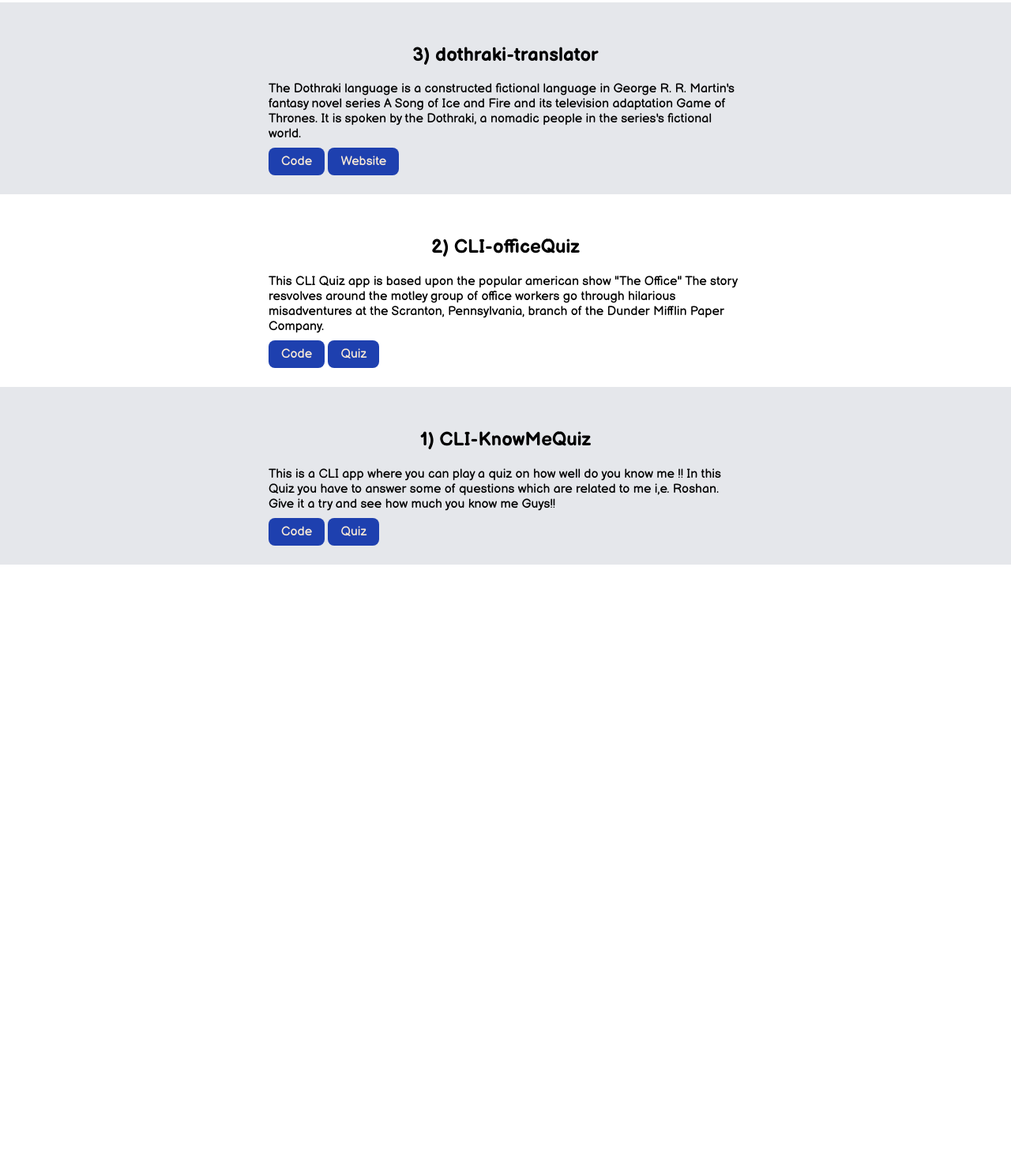
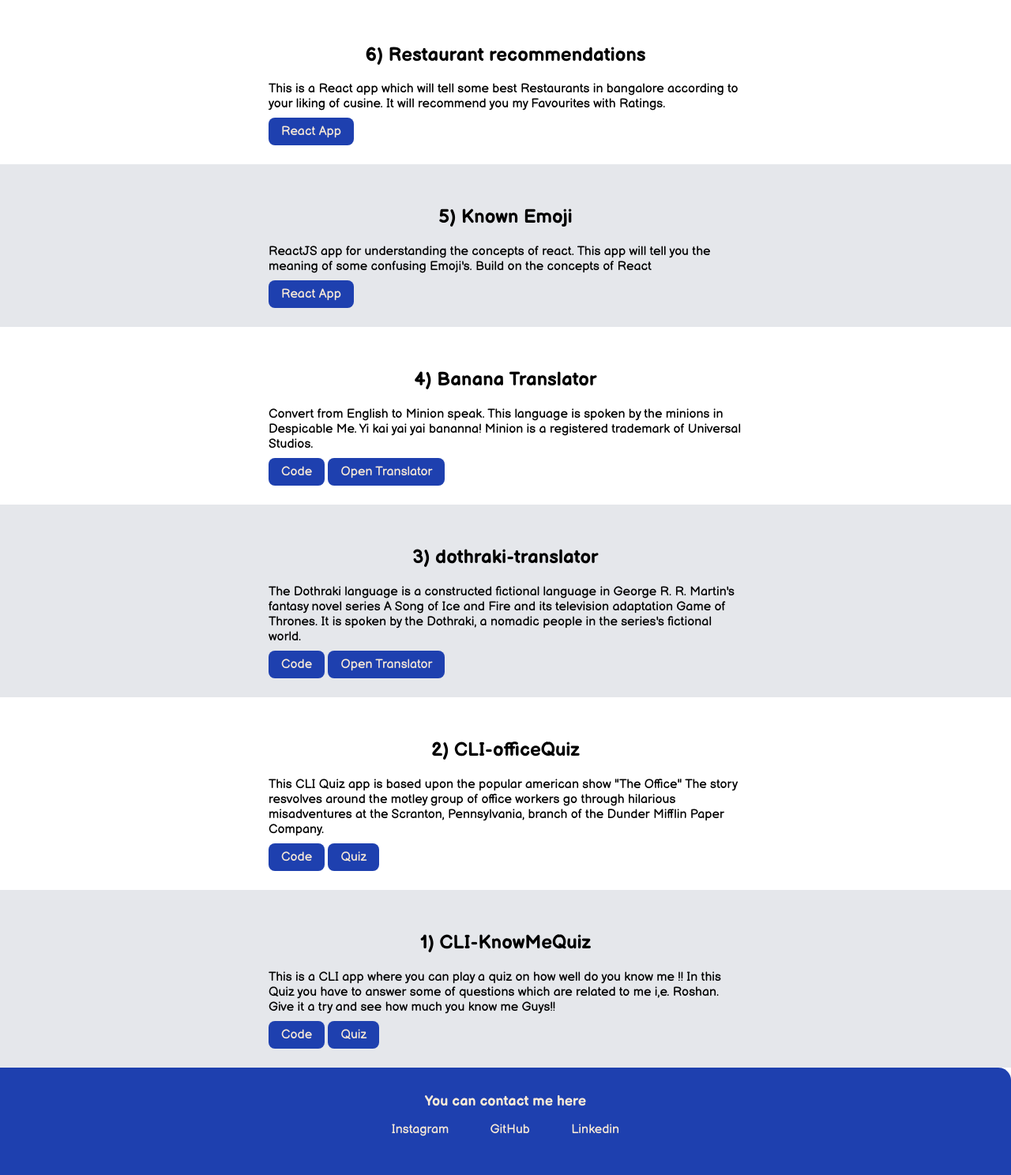
Before and after one commit to roshan-404/innovativeDev, a plain HTML site: page projects.html in a window 1280 px wide. Shown: the part 577-2065 px from the top of the page at 79% size. Before the commit the page ends 1292 px from the top, so only its background shows below. Drawn offline with Linux system fonts and the light colour scheme; a web font is replaced by a local one.

Commit message:
Updated Projects

```diff
--- a/projects.html
+++ b/projects.html
@@ -28,13 +28,38 @@
         <img class="hero-img" src="images/project.svg">
         <h1 class="hero-heading">My <span class="heading-inverted">Projects</span> </h1>
     </header>
+    <section class="sections">
+        <div class="container container-center">
+            <h1>6) Restaurant recommendations</h1>
+            <p>This is a React app which will tell some best Restaurants in bangalore according to your liking of cusine. It will recommend you my Favourites with Ratings.</p>
+             <!-- <a class="link link-primary" href="https://github.com/roshan-404/banana-translator">Code</a>     -->
+             <a class="link link-primary" href="https://gxjjx.csb.app/">React App</a>
 
+        </div>
+    </section>
+    <section class="sections ow">
+        <div class="container container-center">
+            <h1>5) Known Emoji</h1>
+            <p>ReactJS app for understanding the concepts of react. This app will tell you the meaning of some confusing Emoji's. Build on the concepts of React</p>
+            <!-- <a class="link link-primary" href="https://github.com/roshan-404/dothraki-translator">Code</a>     -->
+            <a class="link link-primary" href="https://k4btm.csb.app/">React App</a>
+        </div>
+    </section>
+    <section class="sections">
+        <div class="container container-center">
+            <h1>4) Banana Translator</h1>
+            <p>Convert from English to Minion speak. This language is spoken by the minions in Despicable Me. Yi kai yai yai bananna! Minion is a registered trademark of Universal Studios.</p>
+             <a class="link link-primary" href="https://github.com/roshan-404/banana-translator">Code</a>
+             <a class="link link-primary" href="https://banana-translatorng.netlify.app/">Open Translator</a>
+
+        </div>
+    </section>
     <section class="sections ow">
         <div class="container container-center">
             <h1>3) dothraki-translator</h1>
             <p>The Dothraki language is a constructed fictional language in George R. R. Martin's fantasy novel series A Song of Ice and Fire and its television adaptation Game of Thrones. It is spoken by the Dothraki, a nomadic people in the series's fictional world.</p>
             <a class="link link-primary" href="https://github.com/roshan-404/dothraki-translator">Code</a>
-            <a class="link link-primary" href="https://dothraki-translatorbyroshan.netlify.app/">Website</a>
+            <a class="link link-primary" href="https://dothraki-translatorbyroshan.netlify.app/">Open Translator</a>
         </div>
     </section>
     <section class="sections">
@@ -55,7 +80,20 @@
             <a class="link link-primary" href="https://repl.it/@roshan404/howWellDoYouKnowMe-1?embed=1&output=1#index.js">Quiz</a>
         </div>
     </section>
-
+    <footer class="footer">
+        <div class="footer-header">You can contact me here</div>
+        <ul class="list-non-bullet">
+            <li class="list-item-inline">
+                <a class="link" href="https://www.instagram.com/_.rawsun._/">Instagram</a>
+            </li>
+            <li class="list-item-inline">
+                <a class="link" href="https://github.com/roshan-404">GitHub</a>
+            </li>
+            <li class="list-item-inline">
+                <a class="link" href="https://www.linkedin.com/in/roshan-kumar-ojha-611b7312b/">Linkedin</a>
+            </li>
+        </ul>
+    </footer>
 </body>
 
 </html>
```
Also changed, not shown: blogs.html (+14 -1 lines).
